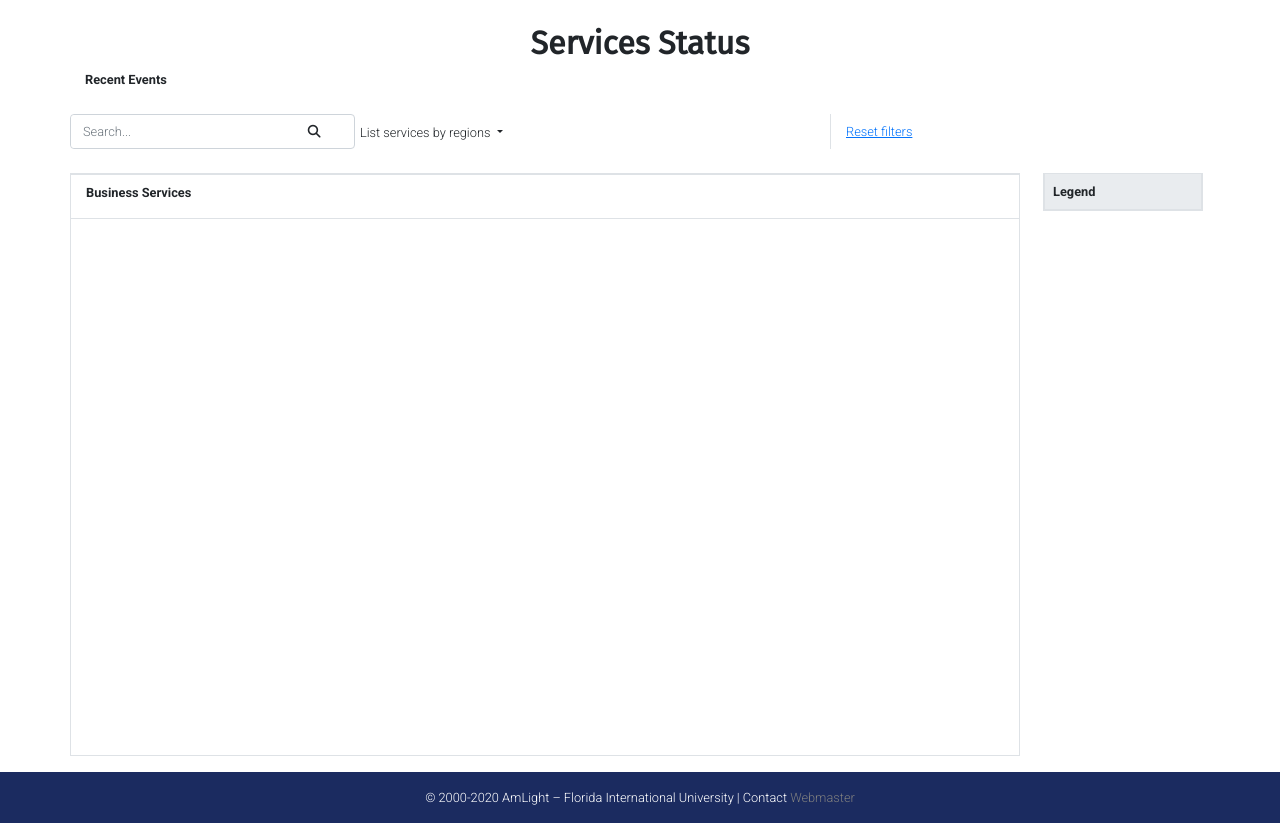
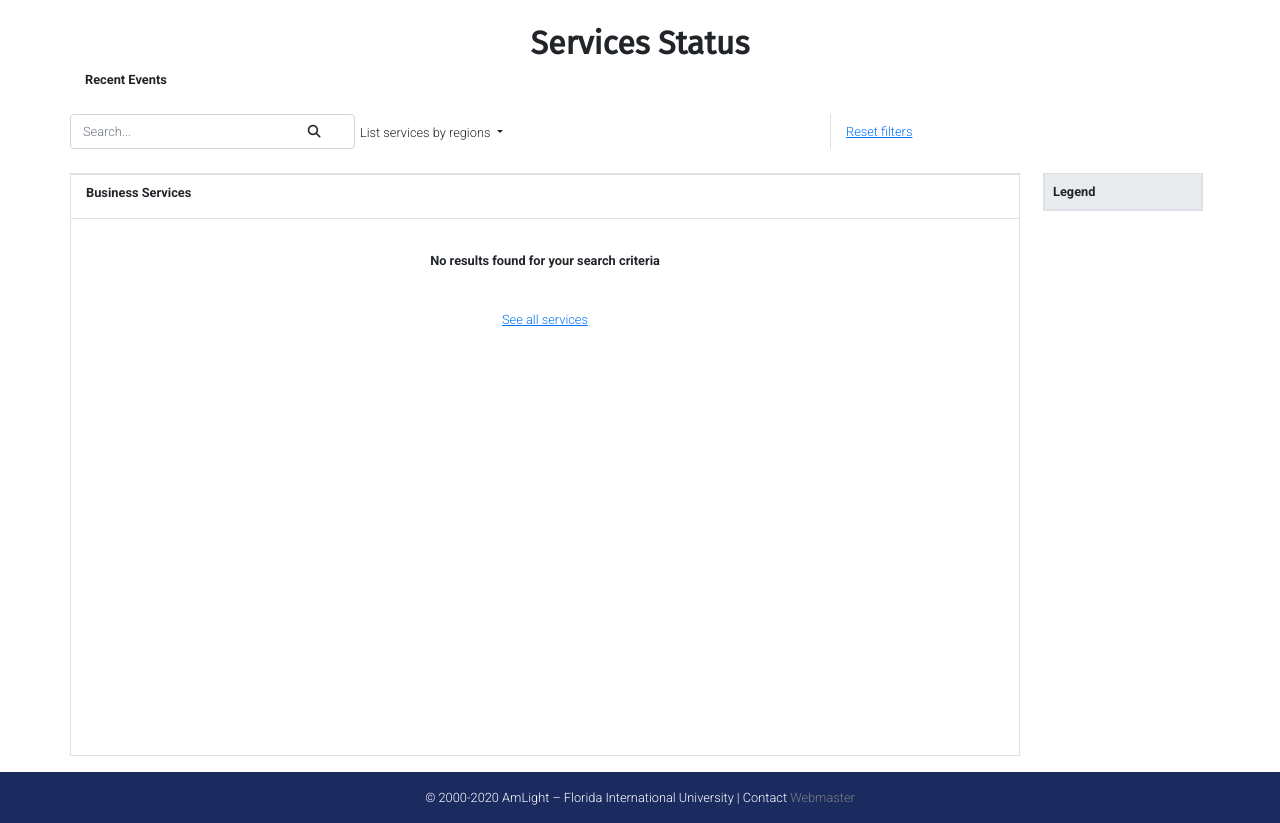
Before and after one commit to randomstylez/capstone1, a Django app: template status/templates/services_status.html in a window 1280 px wide. Shown: the part 50-873 px from the top of the page. Run offline with Django 3.2, Linux system fonts and the light colour scheme; the template is opened without the code that fills it, so the values that code supplies are empty; some libraries are stand-ins or nearby versions.

```diff
--- a/status/templates/services_status.html
+++ b/status/templates/services_status.html
@@ -157,7 +157,7 @@
                 <div id="list_of_services_data">
 
                     {#Describe this conditional statement functionality#}
-                    {% if no_search_results %}
+                    {% if no_search_results or services_list|length == 0%}
 
                         <div class="row mt-4 d-flex justify-content-center">
                             <p class="bold">No results found for your search criteria</p>
```
